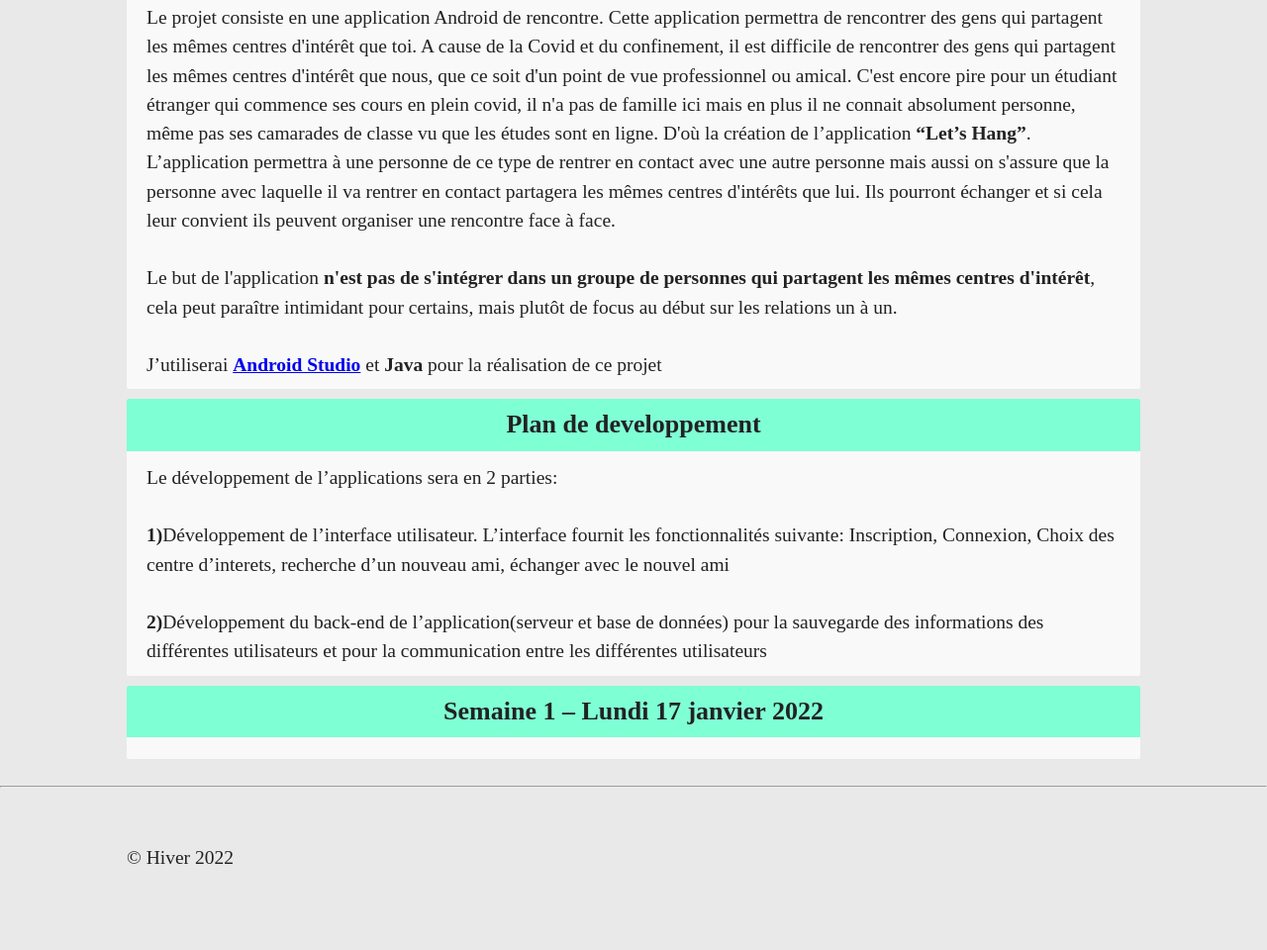
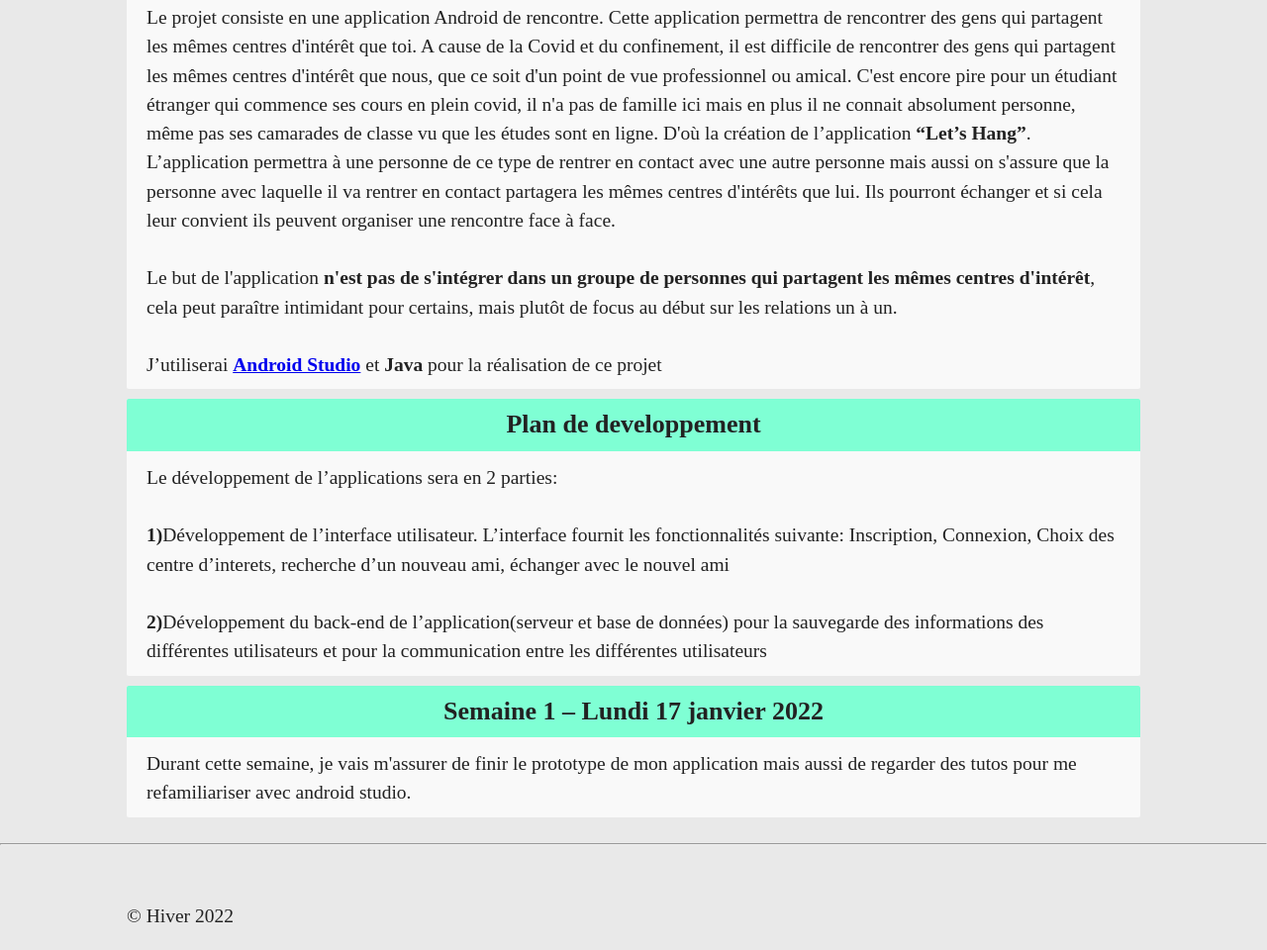
Before and after one commit to DaveDarley/site_web_IFT3150, a plain HTML site: page index.html in a window 1280 px wide. Shown: the part 630-1590 px from the top of the page at 99% size. Before the commit the page ends 1531 px from the top, so only its background shows below. Drawn offline with Linux system fonts and the light colour scheme.

Commit message:
Update index.html

```diff
--- a/index.html
+++ b/index.html
@@ -67,7 +67,8 @@
                     </h2>
                     <div class="section-content">
                         <p>
-
+                         Durant cette semaine, je vais m'assurer de finir le prototype de mon application mais aussi
+                         de regarder des tutos pour me refamiliariser avec android studio.
                         </p>
 
             </div>
```
